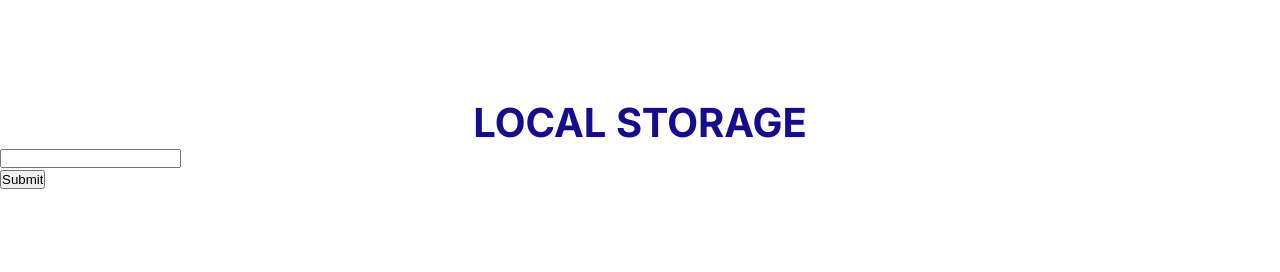
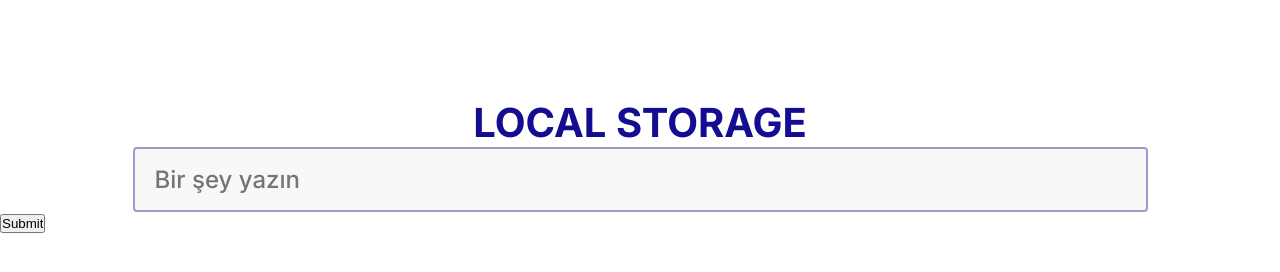
Before and after one commit to celalcan/Local-Storage, a plain HTML site: page index.html in a window 1280 px wide. Drawn offline with Linux system fonts and the light colour scheme.

Commit message:
güncelleme

```diff
--- a/index.html
+++ b/index.html
@@ -11,7 +11,7 @@
     <div class="ust">
         <div class="baslik">LOCAL STORAGE</div>
         <div class="text">
-            <input type="text">
+            <input class="textbox" type="text"  placeholder="Bir şey yazın">
         </div>
         <div class="submit">
             <input type="submit">
--- a/style.css
+++ b/style.css
@@ -22,3 +22,34 @@
 
     color: #140D91;
   }
+.text{
+    display: flex;
+    align-items: center;
+    justify-content: center;
+}
+  .textbox{
+    width: 1015px;
+    height: 65px;
+    left: 238px;
+    top: 195px;
+
+    background: #F8F8F8;
+    border: 2px solid rgba(20, 13, 145, 0.4);
+    border-radius: 4px;
+    font-family: 'Inter';
+font-style: normal;
+font-weight: 500;
+font-size: 24px;
+line-height: 29px;
+/* identical to box height */
+padding: 12px 20px;
+
+color: rgba(20, 13, 145, 0.4);
+  }
+
+  .textbox:focus
+{
+    border: 2px solid #140D91;
+    outline-offset: 0px;
+    outline: none;
+}
```
